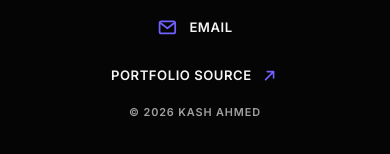
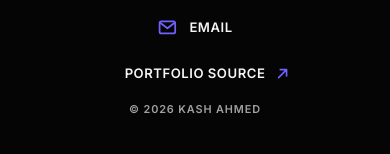
Before and after one commit to kashahmed04/personal-website, a React (Vite) app: page /personal-website/about in a window 390 px wide. Shown: the part 3188-3342 px from the top of the page. Built offline with nearby package versions, Linux system fonts and the light colour scheme.

Commit message:
centered footer content on mobile

```diff
--- a/src/components/layout/Footer.css
+++ b/src/components/layout/Footer.css
@@ -314,11 +314,18 @@
   }
 
   .footer__source {
+    position: relative;
+
     width: fit-content;
 
     justify-content: center;
 
     text-align: center;
+  }
+
+  .footer__source-arrow {
+    position: absolute;
+    left: calc(100% + 0.5rem);
   }
 
   .footer__copyright {
```
